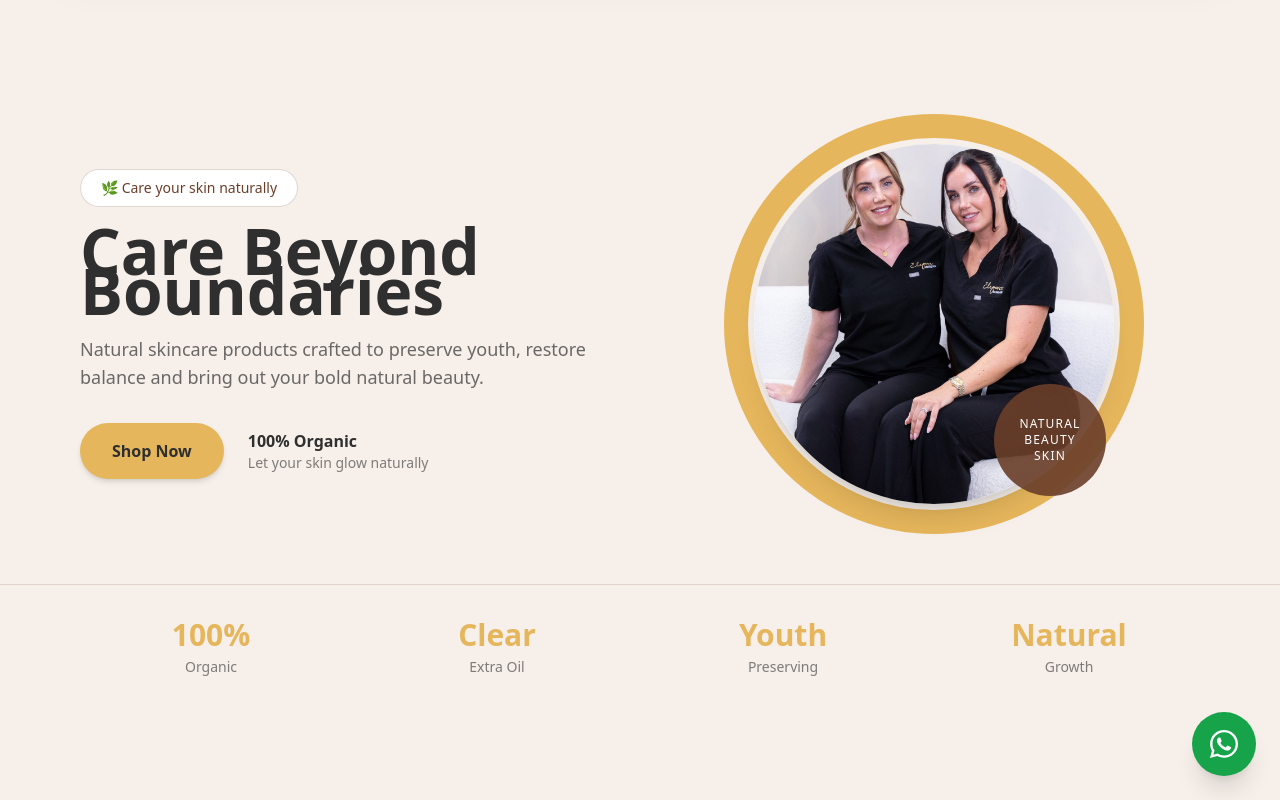
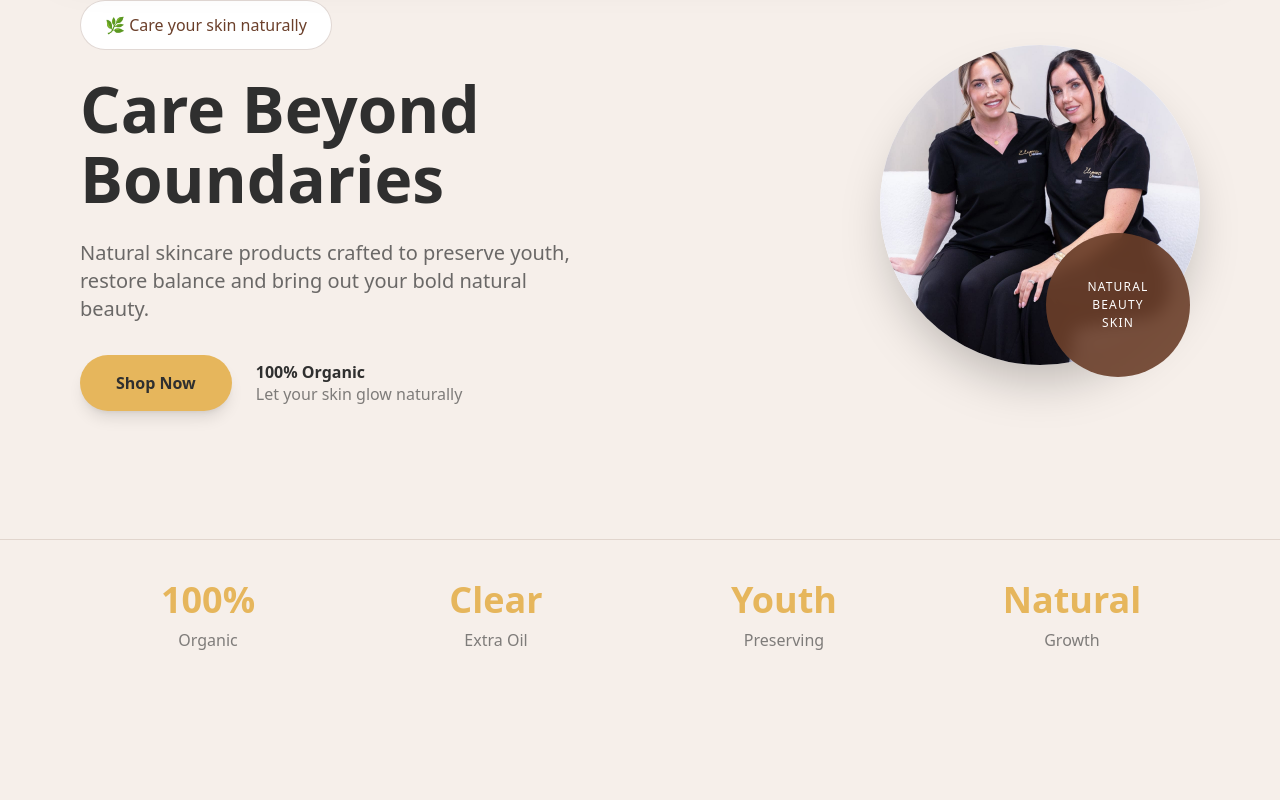
Before and after one commit to kreativecodes292/elegenceskincaree, a React (Create React App) app: page / in a window 1280 px wide. Shown: the top 800 px of the page. Built offline with nearby package versions, Linux system fonts and the light colour scheme.

Commit message:
Update Home.jsx

```diff
--- a/src/sections/Home.jsx
+++ b/src/sections/Home.jsx
@@ -3,69 +3,64 @@
 
 export default function Home() {
   return (
-    <section className="min-h-screen bg-[#F6EFEA] text-[#2F2F2F] pt-28 sm:pt-36">
+    <section className="min-h-screen bg-[#F6EFEA] text-[#2F2F2F] relative overflow-hidden pt-30 lg:pt-35">
 
       {/* MAIN WRAPPER */}
-      <div className="max-w-7xl mx-auto px-4 sm:px-6 lg:px-20 flex flex-col lg:flex-row items-center gap-14">
+      <div className="max-w-7xl mx-auto px-5 sm:px-6 lg:px-20 flex flex-col lg:flex-row items-center gap-16">
 
         {/* LEFT CONTENT */}
-        <div className="flex-1 flex flex-col items-center lg:items-start text-center lg:text-left">
-          <span className="inline-flex items-center gap-2 mb-6 px-5 py-2 text-sm rounded-full bg-white border border-[#6B3F2A]/20 text-[#6B3F2A]">
+        <div className="flex-1 z-10 flex flex-col items-center lg:items-start">
+
+          <div className="text-center lg:text-left">
+
+            {/* TAG */}
+            <span className="inline-flex items-center gap-2 mb-6 px-6 py-3 text-sm sm:text-base rounded-full bg-white border border-[#6B3F2A]/20 text-[#6B3F2A]">
               🌿 Care your skin naturally
             </span>
 
-          <h1 className="text-3xl sm:text-4xl lg:text-[64px] font-extrabold leading-tight mb-6">
+            {/* HEADING */}
+            <h1 className="text-[40px] sm:text-[50px] lg:text-[64px] font-extrabold leading-[1.1] mb-6">
               Care Beyond <br /> Boundaries
             </h1>
 
-          <p className="text-[#2F2F2F]/70 max-w-lg mb-8 text-base sm:text-lg">
+            {/* DESCRIPTION */}
+            <p className="text-[#2F2F2F]/70 max-w-lg mx-auto lg:mx-0 mb-8 text-lg sm:text-xl">
               Natural skincare products crafted to preserve youth, restore
               balance and bring out your bold natural beauty.
             </p>
 
-          <div className="flex flex-col sm:flex-row items-center gap-6">
-            <button className="bg-[#E6B65C] text-[#2F2F2F] px-8 py-4 rounded-full font-semibold shadow-md hover:scale-105 transition">
+            {/* CTA */}
+            <div className="flex flex-col sm:flex-row items-center justify-center lg:justify-start gap-6">
+              <button className="bg-[#E6B65C] text-[#2F2F2F] px-9 py-4 rounded-full font-semibold shadow-lg hover:scale-105 transition">
                 Shop Now
               </button>
 
-            <div>
+              <div className="text-base leading-snug text-center sm:text-left">
                 <p className="font-semibold">100% Organic</p>
-              <p className="text-sm text-[#2F2F2F]/60">
-                Let your skin glow naturally
-              </p>
+                <p className="text-[#2F2F2F]/60">Let your skin glow naturally</p>
+              </div>
             </div>
           </div>
         </div>
 
         {/* RIGHT CONTENT */}
-        <div className="flex-1 flex justify-center">
+        <div className="flex-1 relative flex justify-center lg:justify-end">
 
-          {/* IMAGE + RING WRAPPER */}
-          <div className="relative flex items-center justify-center">
-
-            {/* SINGLE YELLOW RING */}
-            <div className="
+          {/* GOLD RING */}
+          <div
+            className="
               absolute
-              w-[260px] h-[260px]
-              sm:w-[320px] sm:h-[320px]
-              lg:w-[420px] lg:h-[420px]
+              w-[320px] h-80 sm:w-95 sm:h-95 lg:w-106.5 lg:h-106.5
               rounded-full
-              border-[16px] sm:border-[20px] lg:border-[24px]
+              border-28 sm:border-32 lg:border-36
               border-[#E6B65C]
-            " />
+              -top-2 -right-2
+              z-0
+            "
+          />
 
           {/* IMAGE */}
-            <div className="
-              relative
-              w-[220px] h-[220px]
-              sm:w-[280px] sm:h-[280px]
-              lg:w-[360px] lg:h-[360px]
-              rounded-full
-              overflow-hidden
-              shadow-xl
-              bg-white
-              z-10
-            ">
+          <div className="relative z-10 w-[320px] h-80 sm:w-95 sm:h-95 lg:w-105 lg:h-105 rounded-full overflow-hidden shadow-2xl bg-white">
             <img
               src={HeroImg}
               alt="Skincare Experts"
@@ -74,27 +69,29 @@
           </div>
 
           {/* BADGE */}
-            <div className="
+          <div
+            className="
               absolute
-              bottom-2 right-2
-              w-24 h-24 sm:w-28 sm:h-28
+              -bottom-3 right-0 sm:right-2.5
+              w-28 h-28 sm:w-32 sm:h-32 lg:w-36 lg:h-36
               rounded-full
               flex items-center justify-center
-              text-[10px] sm:text-xs
+              text-[11px] sm:text-[12px]
               uppercase tracking-widest
               text-white
               bg-[#6B3F2A]/90
+              backdrop-blur
+              z-20
               text-center
-              z-20
-            ">
+            "
+          >
             Natural <br /> Beauty <br /> Skin
           </div>
         </div>
       </div>
-      </div>
 
-      {/* BOTTOM INFO */}
-      <div className="max-w-7xl mx-auto px-4 sm:px-6 lg:px-20 mt-20 pb-12 grid grid-cols-2 sm:grid-cols-4 gap-6 text-center border-t border-[#6B3F2A]/15 pt-8">
+      {/* BOTTOM INFO STRIP */}
+      <div className="max-w-7xl mx-auto px-5 sm:px-6 lg:px-20 mt-24 lg:mt-32 pb-14 grid grid-cols-2 sm:grid-cols-4 gap-8 text-center border-t border-[#6B3F2A]/15 pt-10">
         {[
           { value: "100%", label: "Organic" },
           { value: "Clear", label: "Extra Oil" },
@@ -102,10 +99,10 @@
           { value: "Natural", label: "Growth" },
         ].map((item, i) => (
           <div key={i}>
-            <h3 className="text-2xl sm:text-3xl font-bold text-[#E6B65C]">
+            <h3 className="text-3xl sm:text-4xl font-bold text-[#E6B65C]">
               {item.value}
             </h3>
-            <p className="text-sm text-[#2F2F2F]/60 mt-1">
+            <p className="text-[#2F2F2F]/60 mt-2 text-sm sm:text-base">
               {item.label}
             </p>
           </div>
```
Lines whose indentation alone changed are shown as unchanged.
